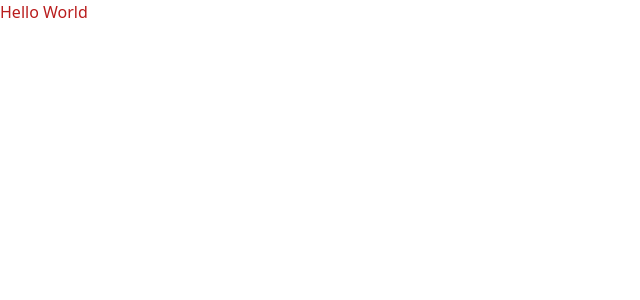
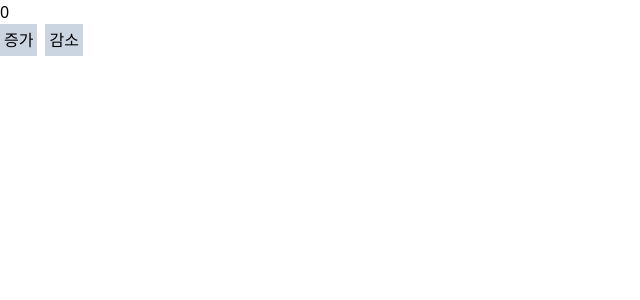
Before and after one commit to Team-HoiVin/Toit, a Next.js app: page / in a window 1280 px wide. Shown: the top 300 px of the page, without its empty margins (0-640 px from the left). Built offline with nearby package versions, Linux system fonts and the light colour scheme.

Commit message:
feat: zustand 초기셋팅 (#4)

```diff
--- a/src/app/page.tsx
+++ b/src/app/page.tsx
@@ -1,7 +1,13 @@
 import React from 'react';
 
+import ZustandTest from '@/components/ZustandTest';
+
 const page = () => {
-  return <div className='text-red-700'>Hello World</div>;
+  return (
+    <div>
+      <ZustandTest />
+    </div>
+  );
 };
 
 export default page;
--- /dev/null
+++ b/src/components/ZustandTest.tsx
@@ -0,0 +1,25 @@
+'use client';
+
+import { useSimpleStore, useRefControlStore } from '@/store';
+import React from 'react';
+
+const ZustandTest = () => {
+  const { value: count, increment, decrement } = useSimpleStore();
+  const { setRef: setStoreRef } = useRefControlStore();
+
+  return (
+    <div ref={setStoreRef}>
+      <div>{count}</div>
+      <div className='flex gap-2'>
+        <button type='button' className='bg-slate-300 p-1' onClick={increment}>
+          증가
+        </button>
+        <button type='button' className='bg-slate-300 p-1' onClick={decrement}>
+          감소
+        </button>
+      </div>
+    </div>
+  );
+};
+
+export default ZustandTest;
--- /dev/null
+++ b/src/store/actions/testStore.ts
@@ -0,0 +1,31 @@
+import React from 'react';
+import { create } from 'zustand';
+
+/**
+ * 참고용 테스트 zustand 함수
+ * 간단한 value 증가,감소 기능
+ */
+
+interface ISimpleStoreActionProps {
+  value: number;
+  increment: () => void;
+  decrement: () => void;
+}
+export const useSimpleStore = create<ISimpleStoreActionProps>((set) => ({
+  value: 0,
+  increment: () => set((state) => ({ value: state.value + 1 })),
+  decrement: () => set((state) => ({ value: state.value - 1 })),
+}));
+
+/**
+ * 참고용 테스트 zustand 함수
+ * React Ref 값 set 기능
+ */
+interface IRefControlActionProps {
+  ref: React.LegacyRef<any> | null;
+  setRef: (ref: any) => void;
+}
+export const useRefControlStore = create<IRefControlActionProps>((set) => ({
+  ref: null,
+  setRef: (ref) => set(() => ({ ref })),
+}));
--- /dev/null
+++ b/src/store/index.ts
@@ -0,0 +1 @@
+export { useSimpleStore, useRefControlStore } from './actions/testStore';
```
Also changed, not shown: src/store/store.md (added, +17 -0 lines), 1 other file (tests, documents, lock files or other folders).
